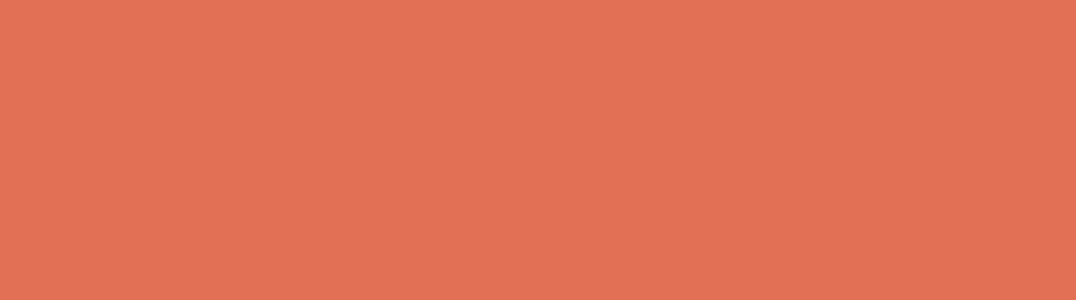
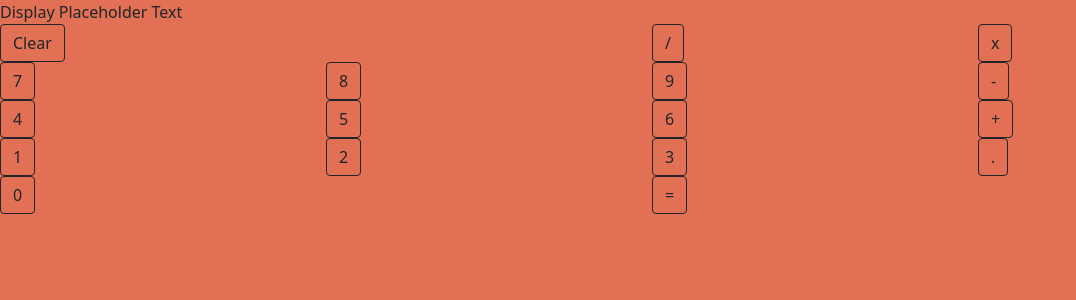
Before and after one commit to krstljrk/javascript-calculator-fcc, a React (Create React App) app: page / in a window 1280 px wide. Shown: the top 300 px of the page, without its empty margins (0-1076 px from the left). Built offline with nearby package versions, Linux system fonts and the light colour scheme.

Commit message:
added buttons and bootstap rows-cols

```diff
--- a/src/components/calculator.js
+++ b/src/components/calculator.js
@@ -4,8 +4,71 @@ import '../stylesheets/styles.scss';
 export default class Calculator extends Component {
     render() {
         return (
-            <div>
-
+            <div className="calculator-container">
+                <div className="display">Display Placeholder Text</div>
+                <div className="buttons-container">
+                    <div className="row">
+                        <div className="col-6">
+                            <button className="btn btn-outline-dark">Clear</button>
+                        </div>
+                        <div className="col-3">
+                            <button className="btn btn-outline-dark">/</button>
+                        </div>
+                        <div className="col-3">
+                            <button className="btn btn-outline-dark">x</button>
+                        </div>
+                    </div>
+                    <div className="row">
+                        <div className="col-3">
+                            <button className="btn btn-outline-dark">7</button>
+                        </div>
+                        <div className="col-3">
+                            <button className="btn btn-outline-dark">8</button>
+                        </div>
+                        <div className="col-3">
+                            <button className="btn btn-outline-dark">9</button>
+                        </div>
+                        <div className="col-3">
+                            <button className="btn btn-outline-dark">-</button>
+                        </div>
+                    </div>
+                    <div className="row">
+                        <div className="col-3">
+                            <button className="btn btn-outline-dark">4</button>
+                        </div>
+                        <div className="col-3">
+                            <button className="btn btn-outline-dark">5</button>
+                        </div>
+                        <div className="col-3">
+                            <button className="btn btn-outline-dark">6</button>
+                        </div>
+                        <div className="col-3">
+                            <button className="btn btn-outline-dark">+</button>
+                        </div>
+                    </div>
+                    <div className="row">
+                        <div className="col-3">
+                            <button className="btn btn-outline-dark">1</button>
+                        </div>
+                        <div className="col-3">
+                            <button className="btn btn-outline-dark">2</button>
+                        </div>
+                        <div className="col-3">
+                            <button className="btn btn-outline-dark">3</button>
+                        </div>
+                        <div className="col-3">
+                            <button className="btn btn-outline-dark">.</button>
+                        </div>
+                    </div>
+                    <div className="row">
+                        <div className="col-6">
+                            <button className="btn btn-outline-dark">0</button>
+                        </div>
+                        <div className="col-6">
+                            <button className="btn btn-outline-dark">=</button>
+                        </div>
+                    </div>
+                </div>
             </div>
         )
     }
```
